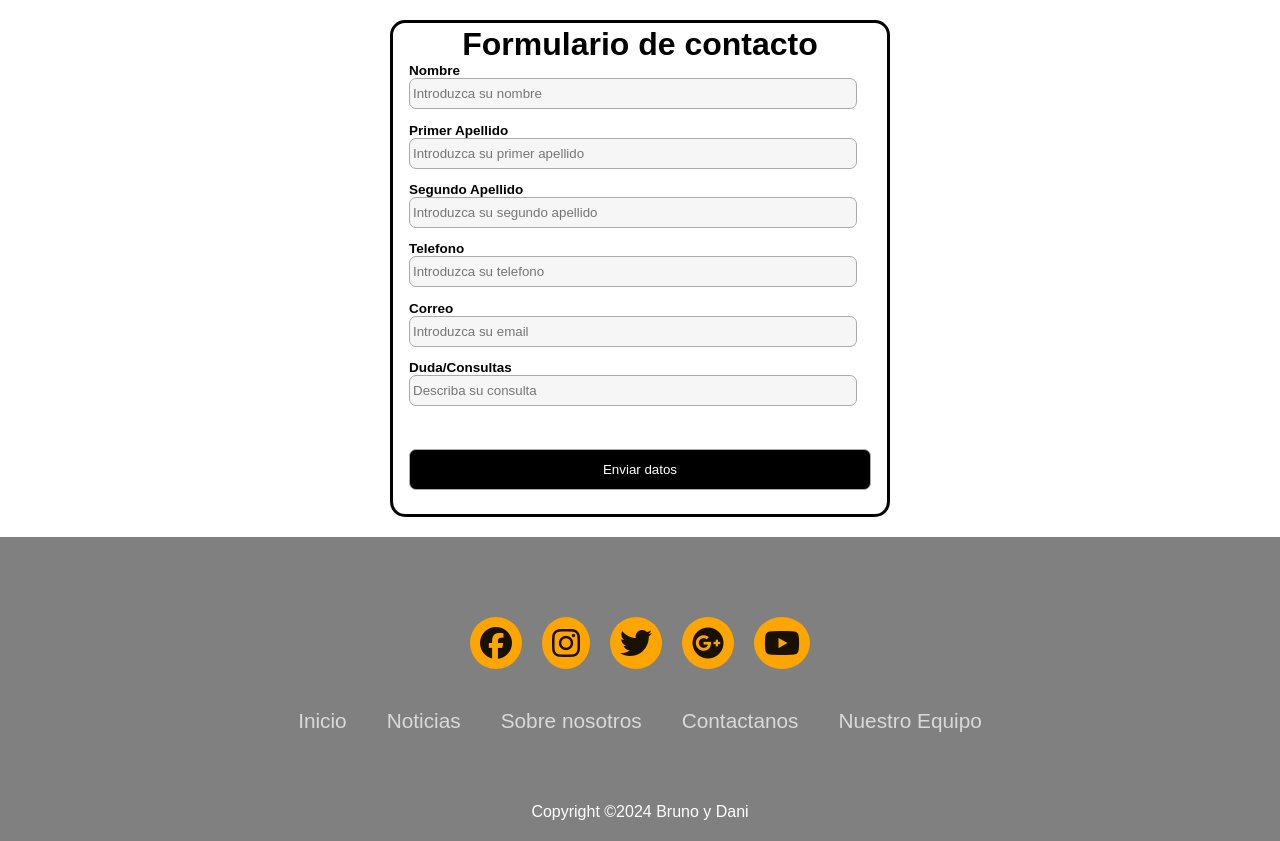
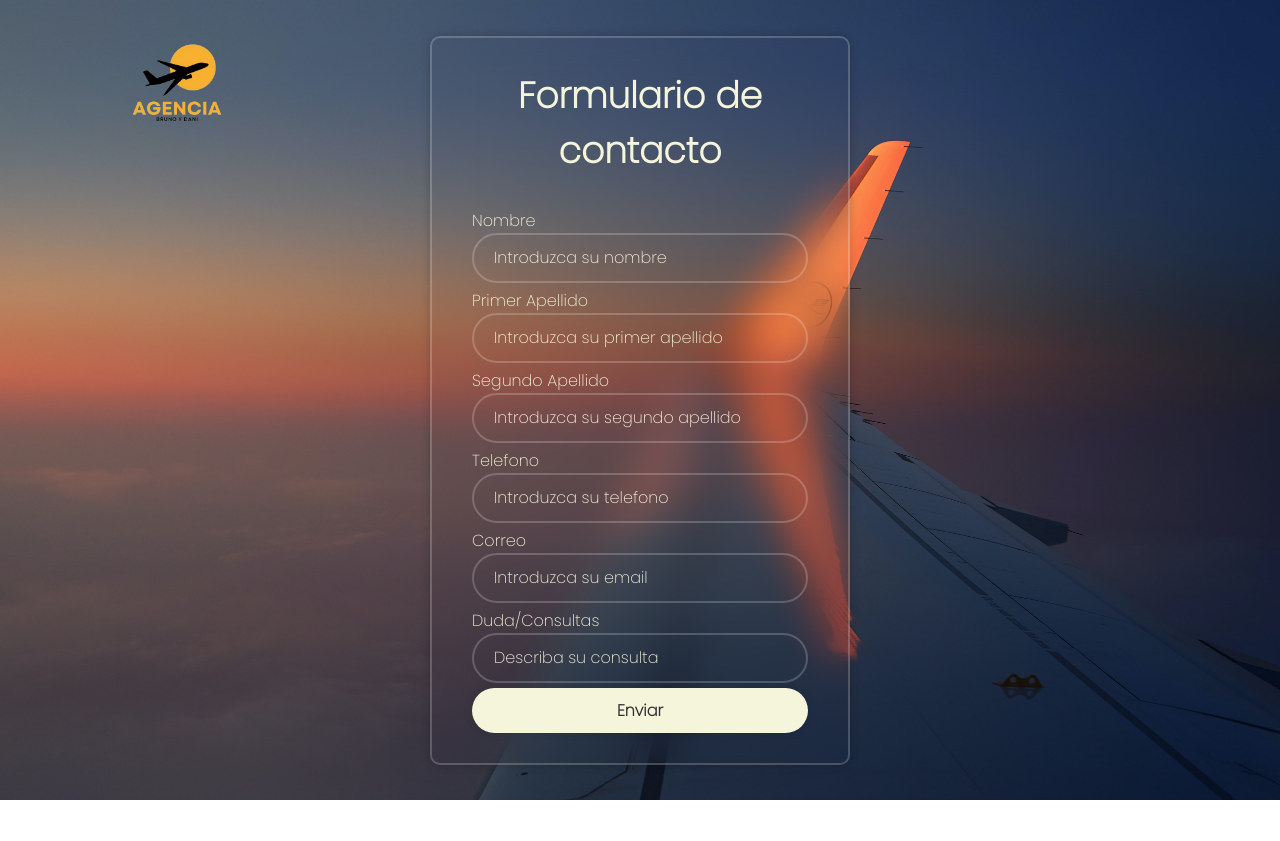
Before and after one commit to bjuste/Proyecto_Lenguaje, a plain HTML site: page Contacto.html in a window 1280 px wide. After the commit the page ends 800 px from the top, so only its background shows below. Drawn offline with Linux system fonts and the light colour scheme.

Commit message:
commit 21-03-2024 paginas terminadas

```diff
--- a/Contacto.css
+++ b/Contacto.css
@@ -1,151 +1,131 @@
+@import url('https://fonts.googleapis.com/css2?family=Poppins:wght@200&display=swap');
+
 *{
     margin: 0;
     padding: 0;
     box-sizing: border-box;
-	font-family: 'Poppins', sans-serif;
+    font-family: "Poppins", sans-serif;
+}
+
+nav{
+    width: 100%;
+    position: absolute;
+    top: 0;
+    left: 0;
+    padding: 10px 8%;
+    display: flex;
+    align-items: center;
+    justify-content: left;
+}
+
+nav .logo{
+    width: 150px;
 }
 
 body{
-	font-family: Arial;
-	color: black;
+    display: flex;
+    justify-content: center;
+    align-items: center;
+    min-height: 100vh;
+    background: url(R.jfif);
+    background-size: cover;
+    background-position: center;
 }
-#div-formulario{
-	border: solid;
-	border-color: black;
-	width:500px ;
-	margin: auto;
-	padding-top: 0.2em;
-	padding-right: 1em;
-	border-radius: 15px;
-	padding-left: 1em;
-	padding-bottom: 1.5em;
-	margin-bottom: 20px;
-	margin-top: 20px;
+
+.wrapper{
+    width: 420px;
+    background: transparent;
+    border: 2px solid rgba(255, 255, 255, .2);
+    backdrop-filter: blur(20px);
+    box-shadow: 0 0 10px rgba(0, 0,0,.2);
+    color: beige;
+    border-radius: 10px;
+    padding: 30px 40px;
 }
-label{
-	display: block;
-	font-weight: bold;
-	font-size: 13.5px;
-}
-#boton-aceptar{
-	margin-top: 30px;
-	width: 100%;
-	padding: 12px 3px 12px 3px;
-	background-color: #ffd904;
-}
-.entrada{
-	margin: 0px;
-	width: 97%;
-	padding: 7px 3px 7px 3px;
-	margin-bottom: 1em;
-	border-color: black;
-}
-.entrada:focus{
-	outline: none;
-	border-color: black;
-	background-color: white;
-}
-.borde-redondo{
-	border:1px;
-	border-style:solid;
-	border-color:#aaaaaa;
-	border-radius: 7px;
-	background-color: #F6F6F6;
-}
-div h1{
+
+.wrapper h1{
+    font-size: 36px;
     text-align: center;
 }
-#boton-aceptar{
-	background-color: black;
-	color: white;
-}
-#boton-aceptar:hover{
-	cursor: pointer;
-	background-color: orange ;
-	color: black;
-	border-color: orange;
-}
 
-/*footer*/
-footer{
-    background-color: grey;
-}
-
-.footerContainer{
+.wrapper .input-box{
     width: 100%;
-    padding: 70px 30px 20px;
-}
-
-.socialIcons{
-    display: flex;
-    justify-content: center;
-}
-
-.socialIcons a{
-    text-decoration: none;
-    padding: 10px;
-    background-color: orange;
-    margin: 10px;
-    border-radius: 50%;
-}
-
-.socialIcons a i{
-    font-size: 2em;
-    color: black;
-    opacity: 0.9;
-}
-
-.socialIcons a:hover{
-    background-color: beige;
-    transition: 0.5s;
-}
-
-.socialIcons a:hover i{
-    color: beige;
-    transition: 0.5s;
-}
-
-.footerNav{
+    height: 50px;
     margin: 30px 0;
 }
 
-.footerNav ul{
-    display: flex;
-    justify-content: center;
-    list-style-type: none;
+.input-box input{
+    width: 100%;
+    height: 100%;
+    background: transparent;
+    border: none;
+    outline: none;
+    border: 2px solid rgba(255, 255, 255, .2);
+    border-radius: 40px;
+    font-size: 16px;
+    color: beige;
+    padding: 20px 45px 20px 20px;
 }
 
-.footerNav ul li a{
-    color: white;
-    margin: 20px;
-    text-decoration: none;
-    font-size: 1.3em;
-    opacity: 0.7;
-    transform: 0.5s;
+.input-box input::placeholder{
+    color: beige;
 }
 
-.footerNav ul li a:hover{
-    opacity: 1;
+.input-box i{
+    position: absolute;
+    right: 20px;
+    top: 50px;
+    transform: translateY(-50%);
+    font-size: 20px;
 }
 
-.footerBottom{
-    background-color: gray;
-    padding: 20px;
-    text-align: center;
+.wrapper .remember-forgot{
+    display: flex;
+    justify-content: space-between;
+    font-size: 14.5px;
+    margin: -15px 0 15px;
 }
 
-.footerBottom p{
-    color: white;
+.remember-forgot label input{
+    accent-color: beige;
+    margin-right: 3px;
 }
 
-@media (max-width: 700px){
-    .footerNav ul{
-        flex-direction: column;
+.remember-forgot a{
+    color: beige;
+    text-decoration: none;
 }
 
-    .footerNav ul li{
+.remember-forgot a:hover{
+    text-decoration: underline;
+}
+
+.wrapper .button{
     width: 100%;
+    height: 45px;
+    background: beige;
+    border: none;
+    outline: none;
+    border-radius: 40px;
+    box-shadow: 0 0 10px rgba(0, 0,0,.1);
+    cursor: pointer;
+    font-size: 16px;
+    color: #333;
+    font-weight: 600;
+}
+
+.wrapper .register-link{
+    font-size: 14.5px;
     text-align: center;
-        margin: 10px;
+    margin: 20px 0 15px;
 }
+
+.register-link p a {
+    color: beige;
+    text-decoration: none;
+    font-weight: 600;
 }
+
+.register-link p a:hover{
+    text-decoration: underline;
+}
--- a/Contacto.html
+++ b/Contacto.html
@@ -8,62 +8,42 @@
 	 <link rel="stylesheet" href="https://cdnjs.cloudflare.com/ajax/libs/font-awesome/6.5.1/css/all.min.css" integrity="sha512-DTOQO9RWCH3ppGqcWaEA1BIZOC6xxalwEsw9c2QQeAIftl+Vegovlnee1c9QX4TctnWMn13TZye+giMm8e2LwA==" crossorigin="anonymous" referrerpolicy="no-referrer" />
 </head>
 <body>
+	<nav>
+		<a href="PaginaPrincipal.html"><img src="Black_and_Yellow_Illustrative_Travel_Agency_Logo-removebg-preview.png" class="logo"></a>
+	</nav>
+	<div class="wrapper">
 		<div id="div-formulario">
 			<form id="formulario" action="registro.php" method="post">
 				<h1>Formulario de contacto</h1>
-			<div id="cajas">
+				<div class="input-box">
 					<label for="nombre">Nombre</label>
-				<input type="text" id="nombre" name="nombre" class="entrada borde-redondo" required placeholder="Introduzca su nombre">
+					<input type="text" required placeholder="Introduzca su nombre">
 				</div>
-			<div>
+				<div class="input-box">
 					<label for="prapellido">Primer Apellido</label>
 					<input type="text" id="prapellido" name="prapellido" class="entrada borde-redondo" required placeholder="Introduzca su primer apellido">
 				</div>
-			<div>
+				<div class="input-box">
 					<label for="sgapellido">Segundo Apellido</label>
 					<input type="tel" id="sgapellido" name="sgapellido" class="entrada borde-redondo" required placeholder="Introduzca su segundo apellido">
 				</div>
-			<div>
+				<div class="input-box">
 					<label for="telefono">Telefono</label>
 					<input type="text" id="telefono" name="telefono" class="entrada borde-redondo" required placeholder="Introduzca su telefono">
 				</div>
-			<div>
+				<div class="input-box">
 					<label for="correo">Correo</label>
 					<input type="email" id="correo" name="correo" class="entrada borde-redondo" required placeholder="Introduzca su email">
 				</div>
-			<div>
+				<div class="input-box">
 					<label for="mensaje">Duda/Consultas</label>
 					<input type="textarea" id="mensaje" name="mensaje" class="entrada borde-redondo" placeholder="Describa su consulta" maxlength="300">
 				</div>
-			<div>
-				<input type="submit" value="Enviar datos" id="boton-aceptar" class="borde-redondo">
-			</div>
+
+					<button type="submit" class="button">Enviar</button>
+
 			</form>
 		</div>
-	<footer>
-    <div class="footerContainer">
-        <div class="socialIcons">
-            <a href=""><i class="fa-brands fa-facebook"></i></a>
-            <a href=""><i class="fa-brands fa-instagram"></i></a>
-            <a href=""><i class="fa-brands fa-twitter"></i></a>
-            <a href=""><i class="fa-brands fa-google-plus"></i></a>
-            <a href=""><i class="fa-brands fa-youtube"></i></a>
 	</div>
-        <div class="footerNav">
-            <ul>
-                <li><a href="">Inicio</a></li>
-                <li><a href="">Noticias</a></li>
-                <li><a href="">Sobre nosotros</a></li>
-                <li><a href="">Contactanos</a></li>
-                <li><a href="">Nuestro Equipo</a></li>
-            </ul>
-        </div>
-    </div>
-    <div class="footerBottom">
-        <p>
-            Copyright &copy;2024 Bruno y Dani
-        </p>
-    </div>
-</footer>
 </body>
 </html>
--- a/InicioSesion.css
+++ b/InicioSesion.css
@@ -5,6 +5,21 @@
     padding: 0;
     box-sizing: border-box;
     font-family: "Poppins", sans-serif;
+}
+
+nav{
+    width: 100%;
+    position: absolute;
+    top: 0;
+    left: 0;
+    padding: 10px 8%;
+    display: flex;
+    align-items: center;
+    justify-content: center;
+}
+
+nav .logo{
+    width: 150px;
 }
 
 body{
--- a/PaginaPrincipal.css
+++ b/PaginaPrincipal.css
@@ -100,14 +100,14 @@ nav ul li a{
     align-items: center;
     justify-content: center;
     margin-top: 50px;
-    margin-bottom: 50px;
+    margin-bottom: 200px;
 }
 
 .card{
     position: relative;
     width: 300px;
     height: 350px;
-    margin-left: 20px;
+    margin-left: 50px;
     display: flex;
 }
 
@@ -182,11 +182,15 @@ nav ul li a{
 
 footer{
     background-color: gray;
+    bottom: 0;
+    width: 100%;
+    margin-top: 50px;
+    position: fixed;
 }
 
 .footerContainer{
     width: 100%;
-    padding: 10px 10px 10px;
+    padding: 5px 5px 5px;
 }
 
 .socialIcons{
@@ -198,7 +202,7 @@ footer{
     text-decoration: none;
     padding: 10px;
     background-color: orange;
-    margin: 10px;
+    margin: 5px;
     border-radius: 50%;
 }
 
@@ -218,33 +222,12 @@ footer{
     transition: 0.5s;
 }
 
-.footerNav{
-    margin: 15px 0;
-}
-
-.footerNav ul{
-    display: flex;
-    justify-content: center;
-    list-style-type: none;
-}
-
-.footerNav ul li a{
-    color: white;
-    margin: 30px;
-    text-decoration: none;
-    font-size: 1.3em;
-    opacity: 0.7;
-    transform: 0.5s;
-}
-
-.footerNav ul li a:hover{
-    opacity: 1;
-}
-
 .footerBottom{
     background-color: gray;
     padding: 20px;
     text-align: center;
+    bottom: 0;
+    width: 100%;
 }
 
 .footerBottom p{
```
Also changed, not shown: InicioSesion.html (+4 -2 lines), PaginaPrincipal.html (+7 -60 lines), OIP.jfif (added), R.jfif (added). Lines whose indentation alone changed are shown as unchanged.
